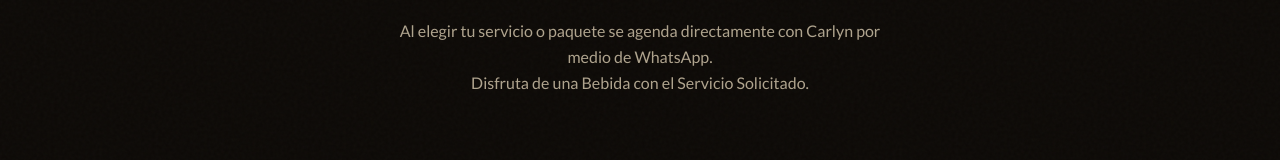
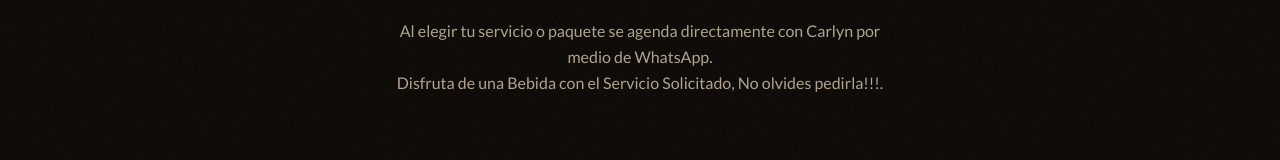
Before and after one commit to delahuasteca/barberiacarlyn, a Next.js app: page /barber-studio in a window 1280 px wide. Shown: the part 500-660 px from the top of the page. Built offline with nearby package versions, Linux system fonts and the light colour scheme.

Commit message:
Update page.tsx

```diff
--- a/src/app/barber-studio/page.tsx
+++ b/src/app/barber-studio/page.tsx
@@ -73,7 +73,7 @@ export default function BarberStudio() {
           </p>
           <div className="retro-line mx-auto my-7" />
           <p className="text-cream/70 max-w-lg mx-auto leading-relaxed">Al elegir tu servicio o paquete se agenda directamente con Carlyn por medio de WhatsApp.</p>
-          <p className="text-cream/70 max-w-lg mx-auto leading-relaxed">Disfruta de una Bebida con el Servicio Solicitado.</p>
+          <p className="text-cream/70 max-w-lg mx-auto leading-relaxed">Disfruta de una Bebida con el Servicio Solicitado, No olvides pedirla!!!.</p>
         </div>
 
         <section aria-labelledby="elite-services">
```
